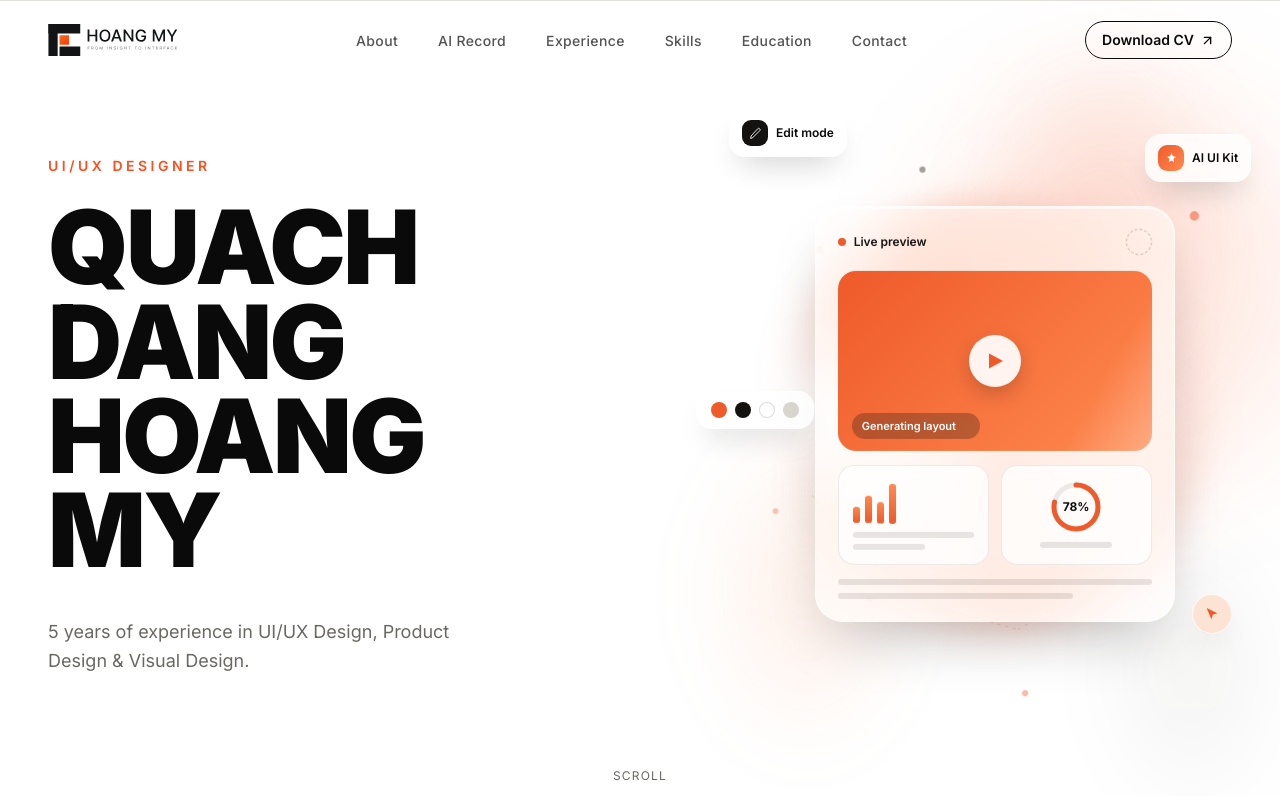
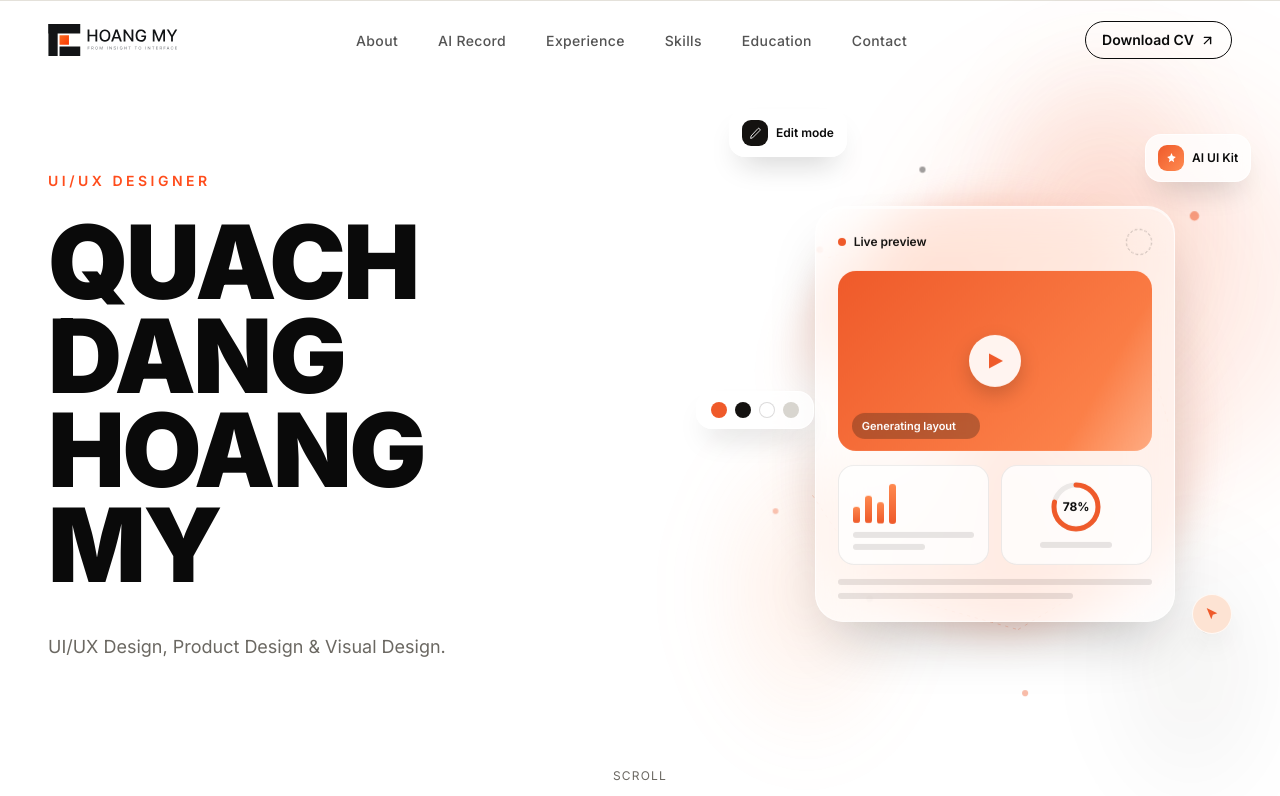
Before and after one commit to myqdh/eric89, a React (Vite) app: page / in a window 1280 px wide. Shown: the top 796 px of the page. Built offline with nearby package versions, Linux system fonts and the light colour scheme.

Commit message:
Update code 24/10/2026

```diff
--- a/src/components/Hero.jsx
+++ b/src/components/Hero.jsx
@@ -73,7 +73,7 @@ export default function Hero() {
                 transition={{ duration: 0.6, delay: 0.5 }}
                 className="max-w-md text-base sm:text-lg text-muted leading-relaxed"
               >
-                {profile.experienceLine} in UI/UX Design, Product Design &amp; Visual Design.
+                UI/UX Design, Product Design &amp; Visual Design.
               </motion.div>
             </div>
           </div>
```
